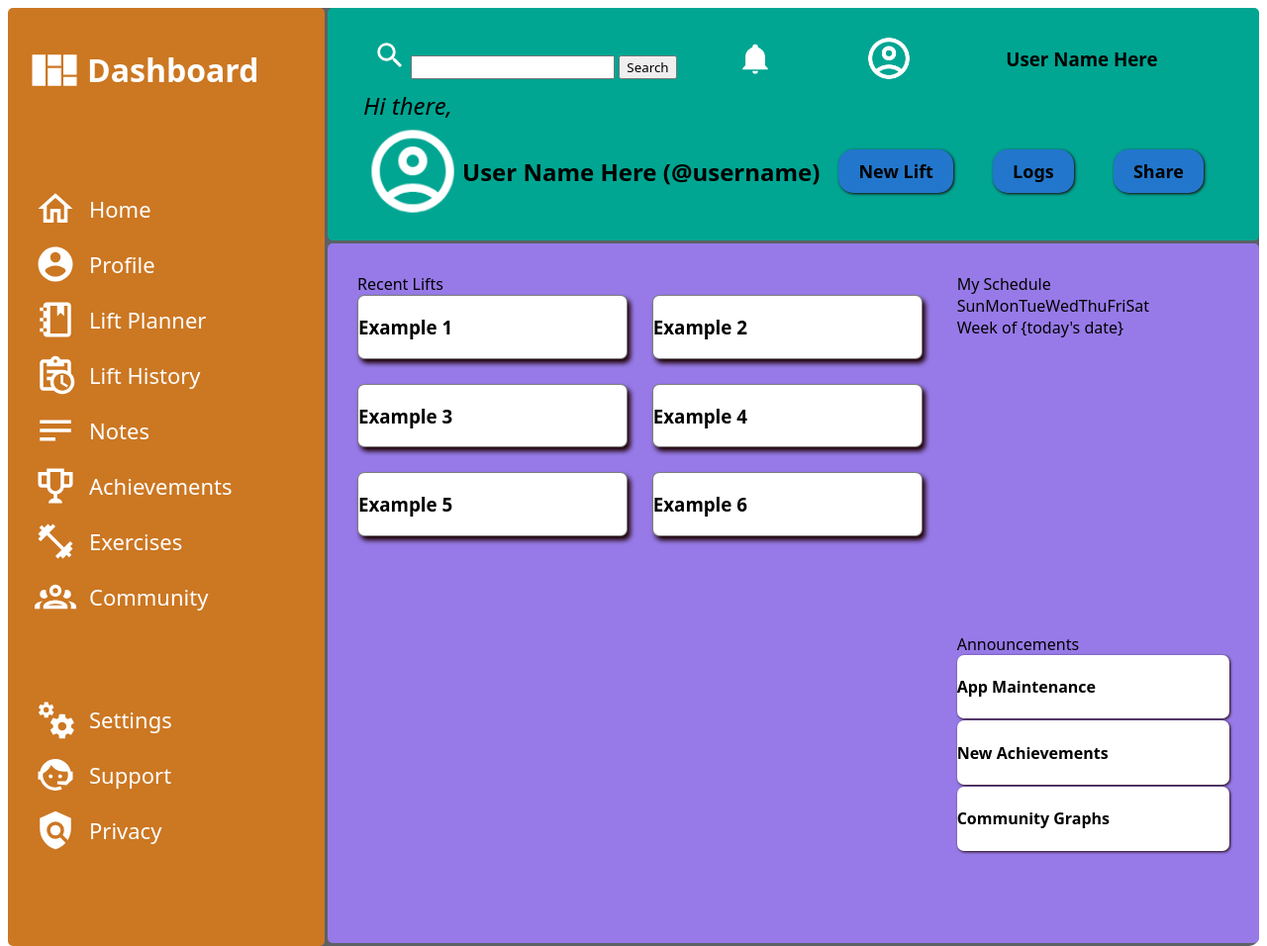
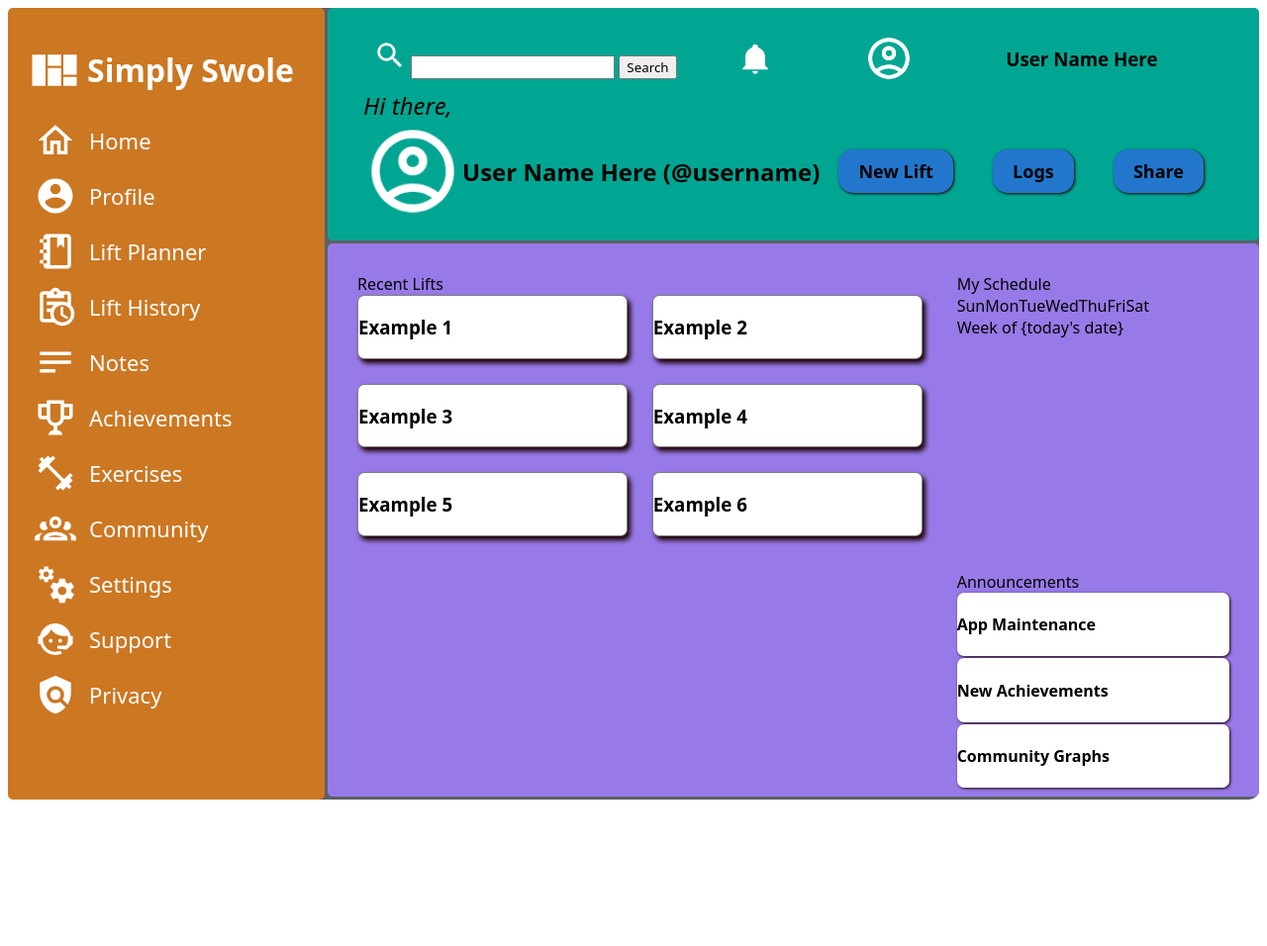
Before and after one commit to king7hills/admin_dashboard, a plain HTML site: page index.html in a window 1280 px wide. Shown: the whole page at 99% size. After the commit the page ends 816 px from the top, so only its background shows below. Drawn offline with Linux system fonts and the light colour scheme.

Commit message:
Corrected page issue (now displays background to bottom of viewport). Sidebar positional adjustments.

```diff
--- a/index.html
+++ b/index.html
@@ -11,7 +11,7 @@
         <div class="sidebar">
             <div class="sidebar_title">
                 <svg xmlns="http://www.w3.org/2000/svg" viewBox="0 0 24 24"><path d="M2,5V19H8V5H2M9,5V10H15V5H9M16,5V14H22V5H16M9,11V19H15V11H9M16,15V19H22V15H16Z" /></svg>
-                <h1>Dashboard</h1>
+                <h1>Simply Swole</h1>
             </div>
 
             <div class="sidebar_nav">
--- a/styles.css
+++ b/styles.css
@@ -31,7 +31,8 @@ svg {
 .wrapper {
     display: grid;
     grid-template-columns: minmax(260px, 320px) 4fr;
-    grid-template-rows: 1fr 3fr;
+    grid-template-rows: 1fr minmax(0, 3fr);
+    height: 100vh;
     justify-items: stretch;
     align-items: stretch;
     gap: 3px;
@@ -44,16 +45,23 @@ svg {
     padding: 20px;
 }
 
+/* Sidebar Settings */
 .sidebar {
     grid-column: 1;
     grid-row: 1/4;
     display: grid;
+    align-items: start;
+    grid-template-rows: 0.5fr 2fr 2fr;
     background-color: var(--primary-color);
     color: white;
 
 }
 
 .sidebar_title {
+    height: fit-content;
+}
+
+.sidebar_control_panel {
     height: fit-content;
 }
 
@@ -79,6 +87,7 @@ li > svg {
     max-width: 42px;
 }
 
+/* Header Settings */
 .header {
     grid-column: 2;
     grid-row: 1;
@@ -153,6 +162,7 @@ search {
     box-shadow: 1px 1px 3px var(--brown-accent);
 }
 
+/* Main Section Settings */
 .main_recent, .main_upcoming,
 .main_announcements {
     padding: 10px;
```
